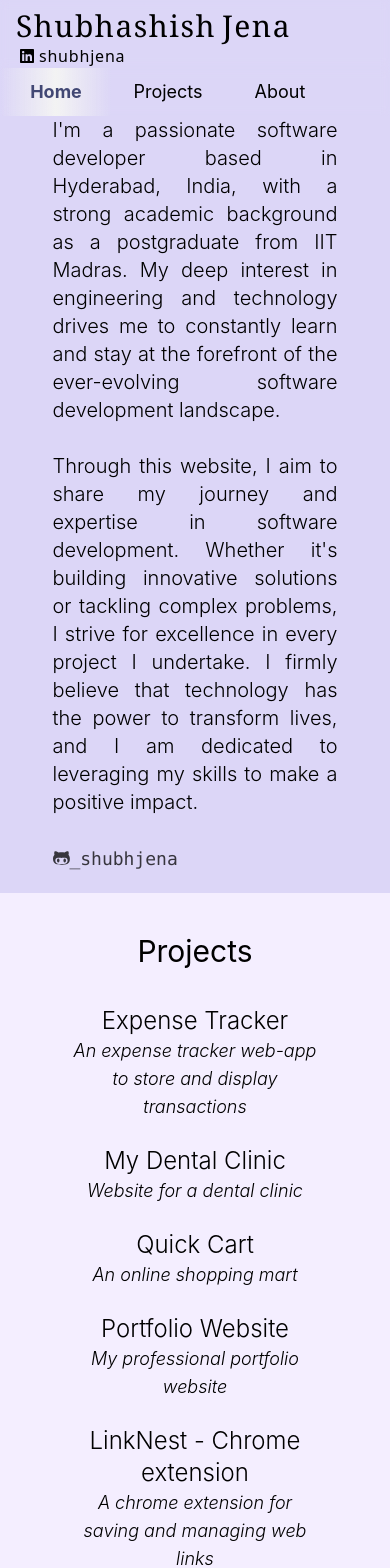
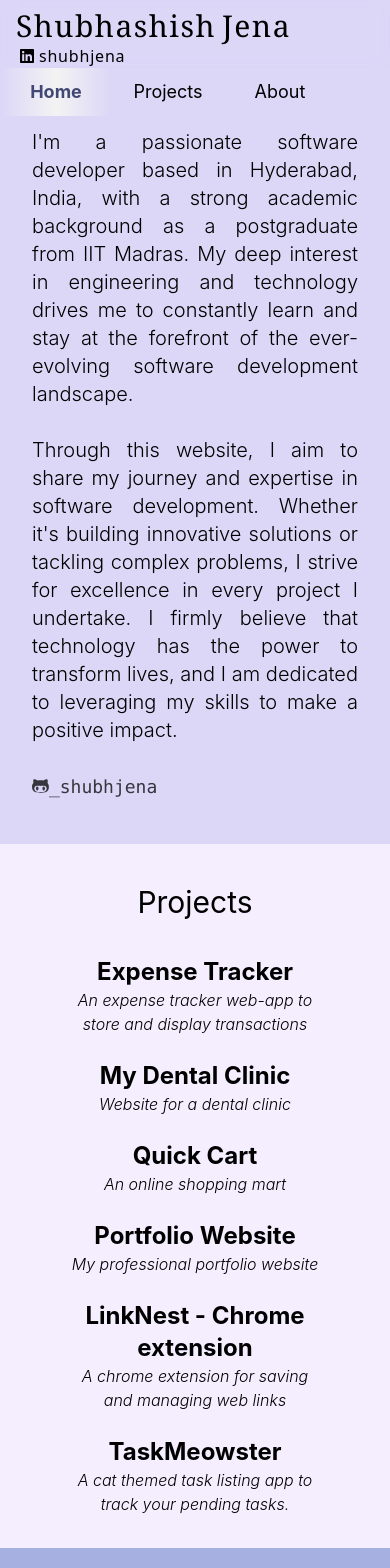
Before and after one commit to shubhjena/shubhjena.github.io, a React (Create React App) app: page / in a window 390 px wide. Shown: the top 1568 px of the page. Built offline with nearby package versions, Linux system fonts and the light colour scheme; a web font is replaced by a local one; what tailwindcss-no-scrollbar would draw is missing.

Commit message:
refactor: update css

```diff
--- a/src/components/About.js
+++ b/src/components/About.js
@@ -20,7 +20,7 @@ export default function About() {
       id="about"
     >
       {/* body section */}
-      <div className="flex flex-wrap md:flex-nowrap items-center justify-center pt-8 mt-2 md:mt-40">
+      <div className="flex flex-wrap md:flex-nowrap items-center justify-center pt-16 mt-2 md:mt-40">
         {/* Profile picture */}
         <div className="pt-12 min-w-fit">
           <img
--- a/src/components/Home.js
+++ b/src/components/Home.js
@@ -9,7 +9,7 @@ export default function Home() {
         className="bg-secondary min-h-screen md:w-screen flex justify-center pt-24 md:pt-48"
         id="home"
       >
-        <div className="p-5 w-5/6 max-w-3xl text-xl font-light text-justify">
+        <div className="p-8 md:w-5/6 max-w-3xl text-xl font-light text-justify">
           <p>
             I'm a passionate software developer based in Hyderabad, India, with
             a strong academic background as a postgraduate from IIT Madras. My
--- a/src/components/NameBar.js
+++ b/src/components/NameBar.js
@@ -9,7 +9,7 @@ import { NavHashLink } from "react-router-hash-link";
 
 export default function NameBar() {
   return (
-    <div className="md:fixed flex justify-start pt-2 md:ml-20 w-screen md:w-auto md:mt-24 backdrop-blur-sm">
+    <div className="md:fixed flex justify-start pt-2 md:ml-20 w-screen md:w-auto md:mt-24 backdrop-blur">
       <div className=" pl-4">
         <div className="flex flex-col">
           <NavHashLink smooth to={`#home`}>
--- a/src/components/Navbar.js
+++ b/src/components/Navbar.js
@@ -32,7 +32,7 @@ export default function Navbar({ sections }) {
 
   return (
     <>
-      <nav className="fixed flex w-screen md:hidden backdrop-blur-sm">
+      <nav className="fixed flex w-screen md:hidden bg-secondary">
         {sections.map((section) => (
           <NavHashLink
             smooth
--- a/src/components/Progressbar.js
+++ b/src/components/Progressbar.js
@@ -6,7 +6,7 @@ function Progressbar() {
   // Function to update scroll progress
   const updateScrollProgress = () => {
     const windowHeight = window.innerHeight;
-    const fullHeight = document.body.scrollHeight - windowHeight;
+    const fullHeight = document.body.clientHeight - windowHeight;
     const scrollY = window.scrollY;
     const progress = (scrollY / fullHeight) * 100;
     setScrollProgress(progress);
@@ -14,9 +14,9 @@ function Progressbar() {
 
   // scroll event listener
   useEffect(() => {
-    window.addEventListener("scroll", updateScrollProgress);
+    window.addEventListener("wheel", updateScrollProgress);
     return () => {
-      window.removeEventListener("scroll", updateScrollProgress);
+      window.removeEventListener("wheel", updateScrollProgress);
     };
   }, []);
 
--- a/src/components/Projects.js
+++ b/src/components/Projects.js
@@ -57,10 +57,10 @@ export default function Projects() {
             // Individual project card
             <a key={index} href={project.link} target="blank">
               <div className="flex flex-col px-10 py-3 justify-center transition duration-400  bg-opacity-75 rounded-xl hover:bg-gradient-to-r from-transparent via-secondary to-transparent hover:translate-y-0.5 ">
-                <h1 className="text-2xl md:text-4xl lg:text-6xl font-light ">
+                <h1 className="text-2xl md:text-4xl lg:text-6xl font-bold md:font-light ">
                   {project.title}
                 </h1>
-                <p className=" text-lg italic font-light">{project.desc}</p>
+                <p className="text-base md:text-lg italic font-light">{project.desc}</p>
               </div>
             </a>
           ))}
--- a/src/layout/HorizoantalLayout.js
+++ b/src/layout/HorizoantalLayout.js
@@ -16,8 +16,8 @@ function HorizoantalLayout() {
   ];
 
   return (
-    <div className="flex overflow-y-scroll">
-      <div className="home flex scrollbar-none">
+    <div className="flex overflow-y-scroll ">
+      <div className="home flex scrollbar-none ">
         <div className="slides md:flex text-center">
           <Home />
           <Projects />
```
Also changed, not shown: src/index.css (line endings or trailing spaces).
